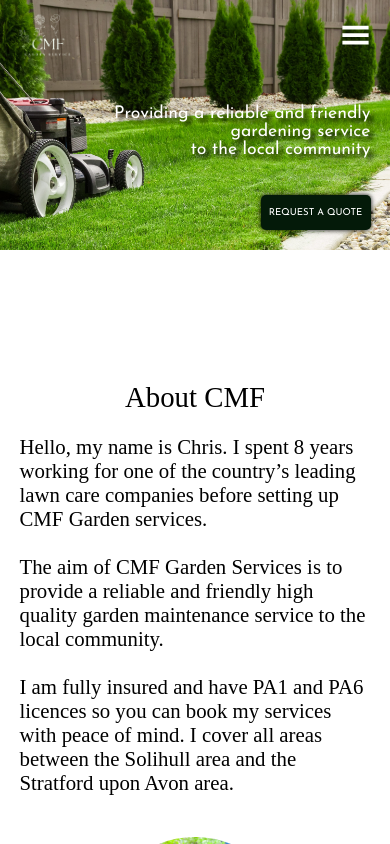
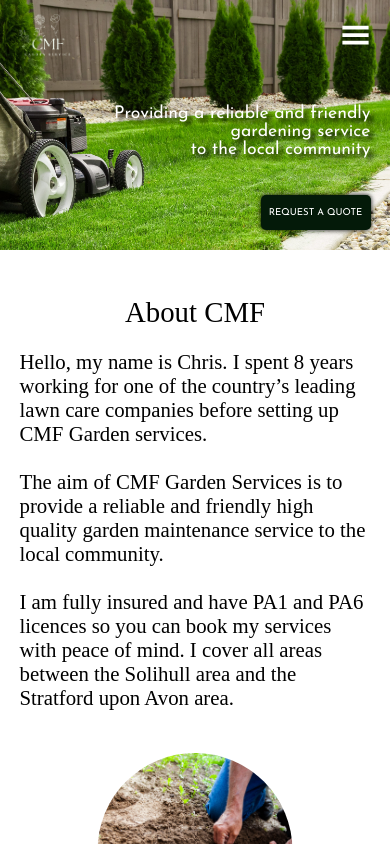
Before and after one commit to CMF-Garden-services/cmfgardenservices, a React (Create React App) app: page / in a window 390 px wide. Shown: the top 844 px of the page. Built offline with nearby package versions, Linux system fonts and the light colour scheme; a web font is replaced by a local one.

Commit message:
about section mobile view

```diff
--- a/src/components/01_constants/GeneralStyles.js
+++ b/src/components/01_constants/GeneralStyles.js
@@ -13,7 +13,7 @@ const GeneralWrapper = styled.div`
     font-family: Rhodium Libre;
     @media (max-width: 1100px) {
         width: ${wrapperwidthtablet};
-        margin-top: ${wrappermargintoptablet};
+        padding-top: ${wrappermargintoptablet};
     }
 `
 
```
